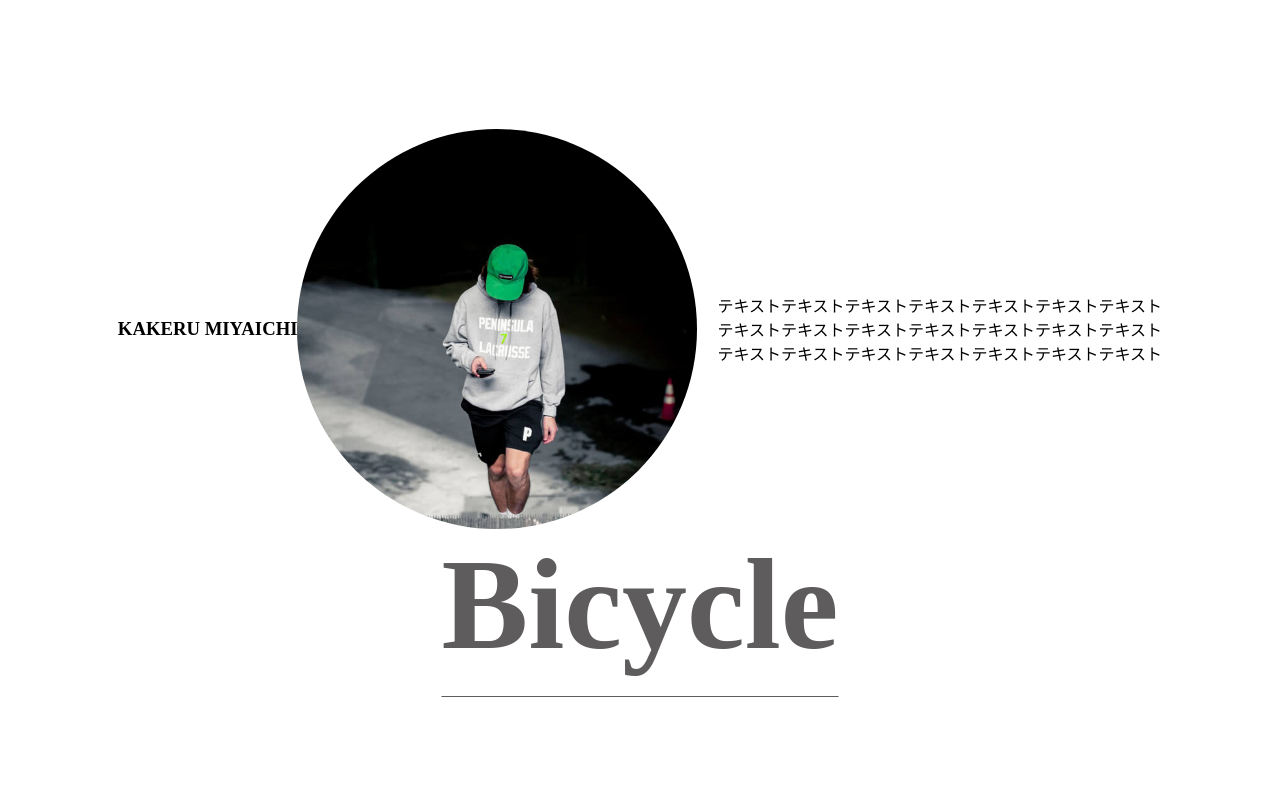
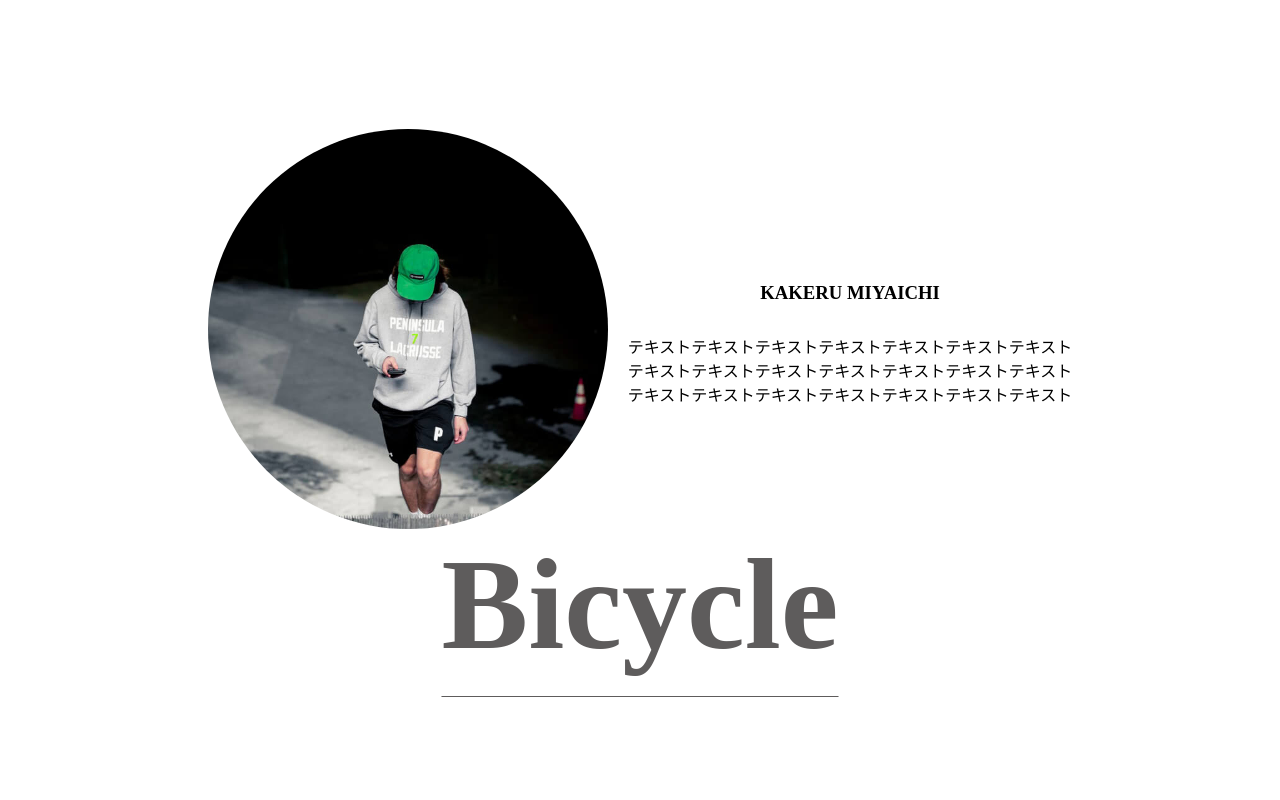
Before and after one commit to TakanoriShima/bicycle_nakagawa_20220203, a plain HTML site: page index.html in a window 1280 px wide. Shown: the part 1800-2600 px from the top of the page. Drawn offline with Linux system fonts and the light colour scheme.

Commit message:
About部分をやや修正

```diff
--- a/css/style.css
+++ b/css/style.css
@@ -51,6 +51,16 @@ p {
     box-sizing: border-box;
 }
 
+/*以下、島追加*/
+#profile {
+    display: flex;
+}
+#profile div {
+     display: block !important;
+    justify-content: center;
+    /* align-items: center; */
+}
+
 /*タブレット 縦のみ	*/
 @media screen and (max-width: 1024px) and (orientation: portrait){
 
--- a/index.html
+++ b/index.html
@@ -25,12 +25,14 @@
             </div>
             <section id="about">
                 <h2>About</h2>
-                <div>
-                    <h3>KAKERU MIYAICHI</h3>
+                <div id="profile">
                     <img src="images/about.jpg" alt="about.jpg">
-                    <p>テキストテキストテキストテキストテキストテキストテキスト<br>
-                       テキストテキストテキストテキストテキストテキストテキスト<br>
-                       テキストテキストテキストテキストテキストテキストテキスト</p>
+                    <div>
+                        <h3>KAKERU MIYAICHI</h3>
+                        <p>テキストテキストテキストテキストテキストテキストテキスト<br>
+                           テキストテキストテキストテキストテキストテキストテキスト<br>
+                           テキストテキストテキストテキストテキストテキストテキスト</p>
+                    </div>
                 </div>
             </section>
             <section id="bicycle">
```
